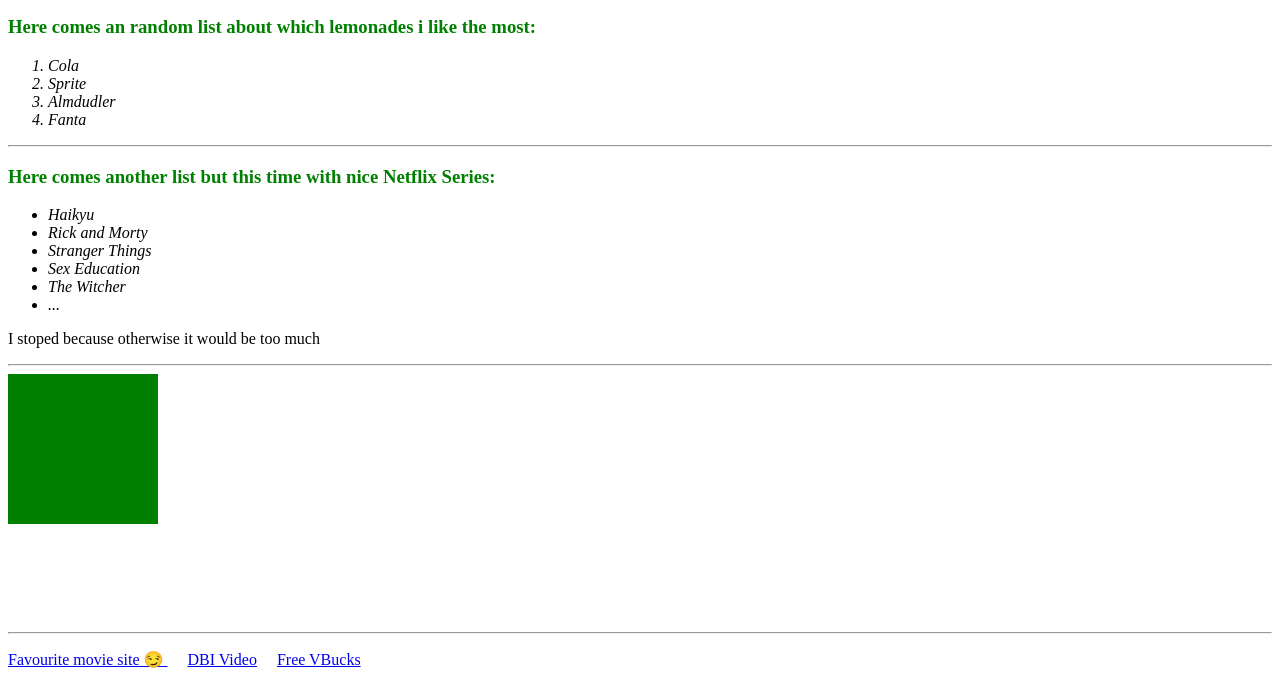
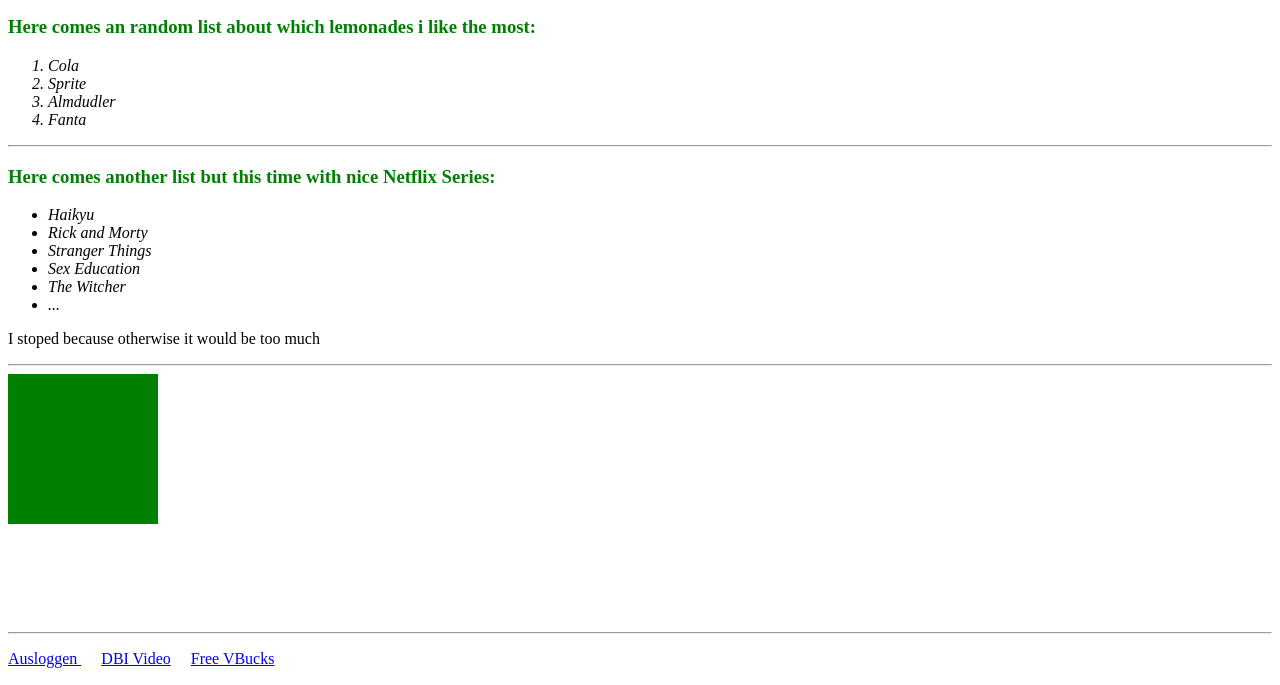
Before and after one commit to Kilimanscharo/Kilian-Prechtl, a plain HTML site: page page2.html in a window 1280 px wide. Shown: the part 626-1311 px from the top of the page. Drawn offline with Linux system fonts and the light colour scheme.

Commit message:
Update page2.html

```diff
--- a/page2.html
+++ b/page2.html
@@ -45,7 +45,7 @@
 
         <hr/>
         <p>
-        <a href="https://www.netflix.com/at/">Favourite movie site &#128527 </a>&nbsp;&nbsp;&nbsp;&nbsp;
+        <a href="index.html">Ausloggen </a>&nbsp;&nbsp;&nbsp;&nbsp;
         <a href="https://youtu.be/ch_kjKMOq3M">DBI Video</a>&nbsp;&nbsp;&nbsp;&nbsp;
         <a href="page3.html">Free VBucks</a>
         </p>
```
